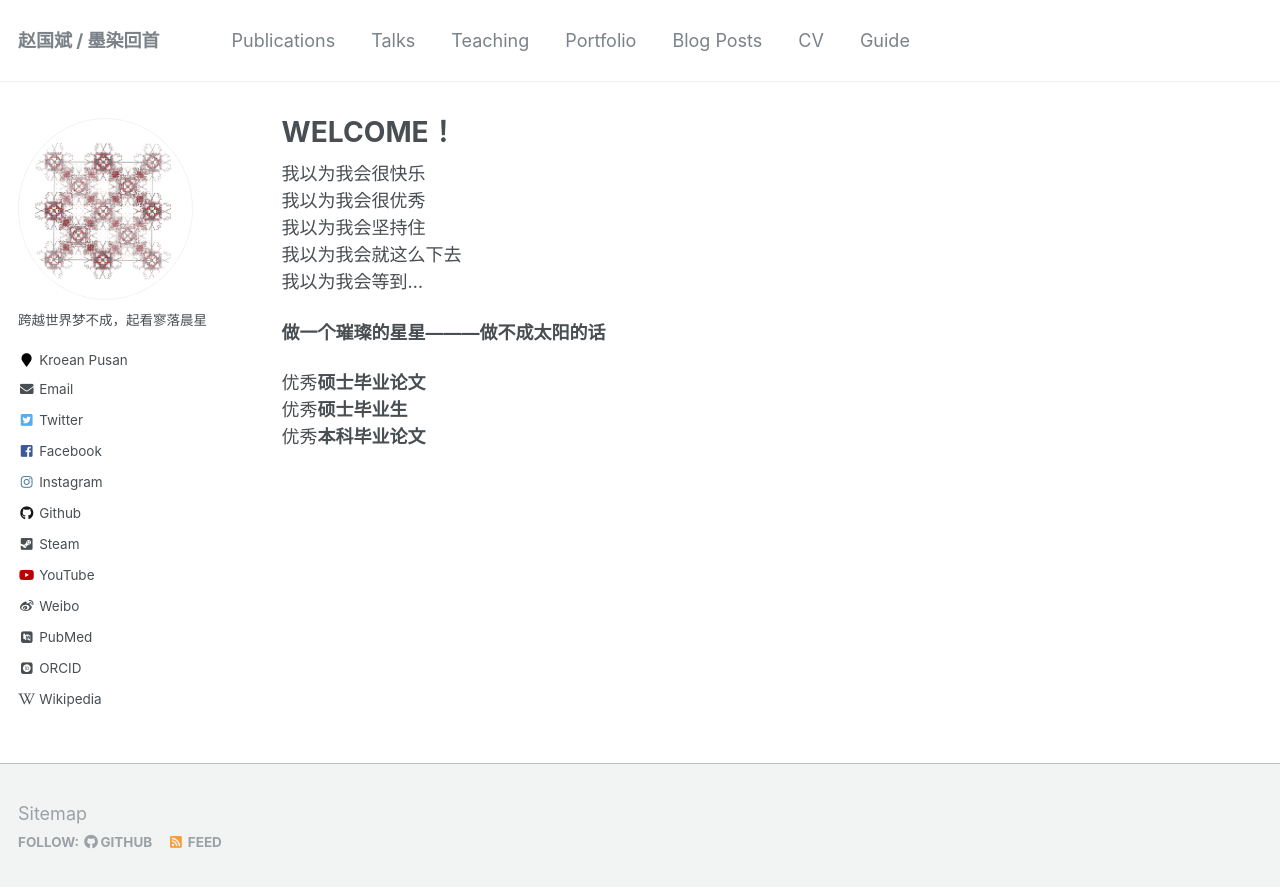
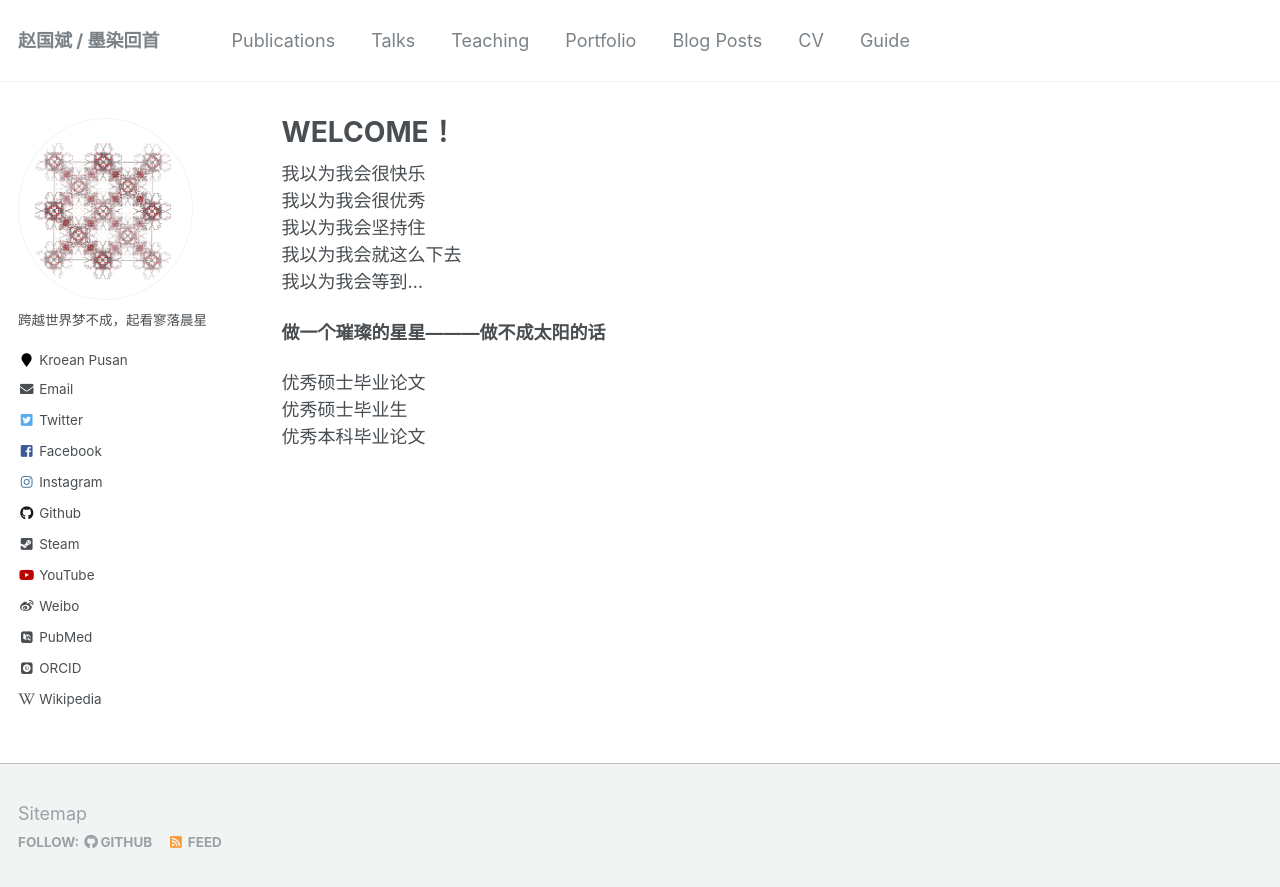
Before and after one commit to sxm13/ZGBshenxiaomoCV.github.io, a Jekyll site: the page built from _pages/about.md, in a window 1280 px wide. Shown: the top 887 px of the page. Built offline with Jekyll 4.4.1, drawn with Linux system fonts in a browser that asks for light colours; some web fonts are replaced.

```diff
--- a/_pages/about.md
+++ b/_pages/about.md
@@ -16,6 +16,6 @@ redirect_from:
 
 **做一个璀璨的星星———做不成太阳的话**
 
-优秀**硕士毕业论文**
-优秀**硕士毕业生**
-优秀**本科毕业论文**
+优秀硕士毕业论文
+优秀硕士毕业生
+优秀本科毕业论文
```
